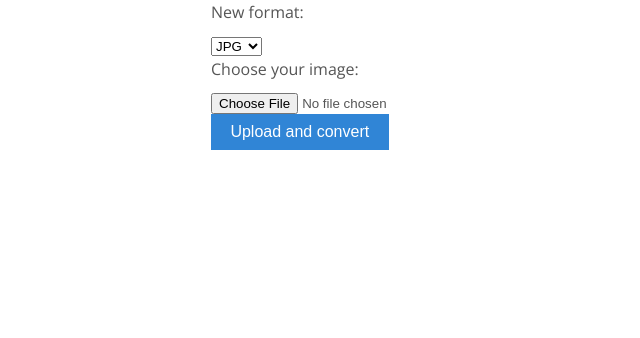
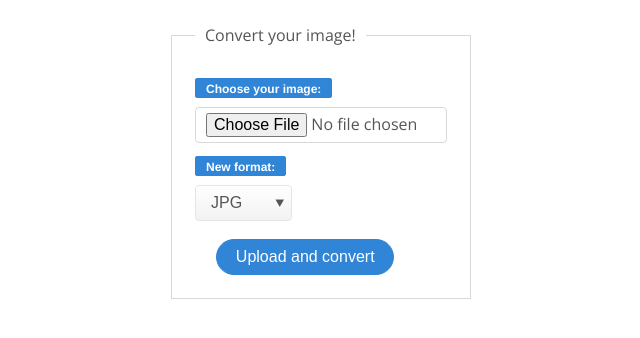
Before and after one commit to jysandy/imagechanger, a Flask app: page / in a window 1280 px wide. Shown: the top 338 px of the page, without its empty margins (319-959 px from the left). Run offline with Flask 2, Linux system fonts and the light colour scheme; some libraries are stand-ins or nearby versions.

Commit message:
Kinda improved UI

```diff
--- a/templates/main_page.html
+++ b/templates/main_page.html
@@ -6,28 +6,33 @@
 	</head>
 	<body>
 		<div class="row">
-			<div class="centered three columns">
+			<div class="centered four columns">
 				<form method="post" role="form" enctype="multipart/form-data">
-					<div class="form-group">
-						<label for="format">New format:</label>
-						<select name="format" id="format" class="form-control">
+					<fieldset>
+						<legend>Convert your image!</legend>
+						<div class="field">
+							<label for="file" class="label primary">Choose your image:</label>
+							<input type="file" name="file" id="file" class="input">
+						</div>
+						<label for="format" class="label primary">New format:</label>
+						<div class="field">
+							<div class="picker">
+								<select name="format" id="format">
 									<option value="jpg">JPG</option>
 									<option value="png">PNG</option>
 									<option value="gif">GIF</option>
 									<option value="bmp">BMP</option>
 								</select>
 							</div>
-					<div class="form-group">
-						<label for="file">Choose your image:</label>
-						<input type="file" name="file" id="file">
 						</div>
 						<div class="row">
-						<div class="centered twelve columns">
-							<div class="medium btn primary icon-left entypo icon-upload">
+							<div class="centered ten columns">
+								<div class="medium btn oval primary">
 									<button type="submit">Upload and convert</button>
 								</div>
 							</div>
 						</div>
+					</fieldset>
 				</form>
 			</div>
 		</div>
```
Also changed, not shown: README.txt (added). Lines whose indentation alone changed are shown as unchanged.
